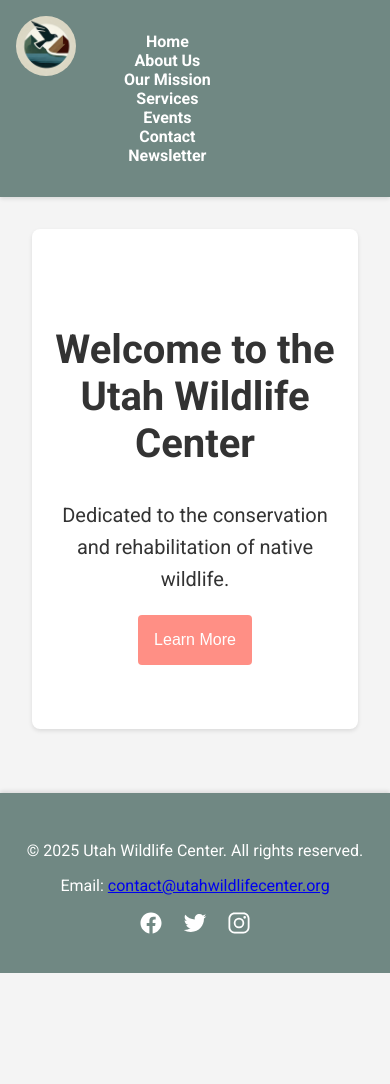
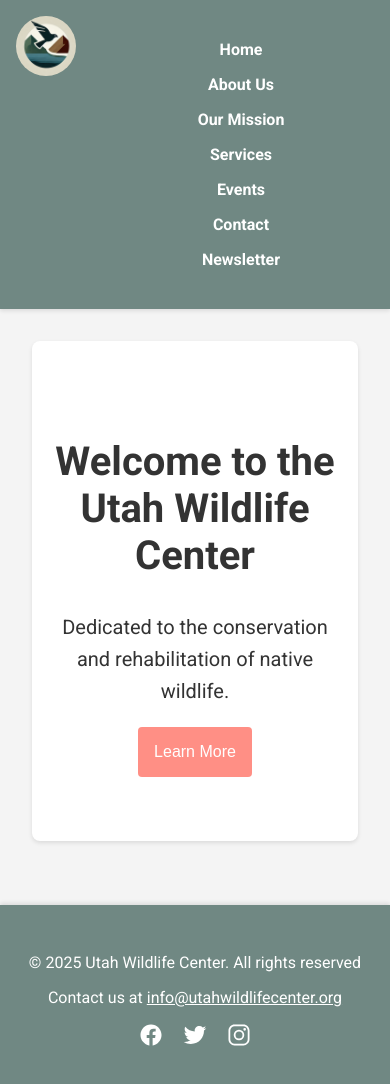
Before and after one commit to damonaw/utah-wildlife-center, a plain HTML site: page index.html in a window 390 px wide. Before the commit the page ends 973 px from the top, so only its background shows below. Drawn offline with nearby package versions, Linux system fonts and the light colour scheme; some packages are replaced by stand-ins of ours.

Commit message:
Update footer contact email and enhance navigation responsiveness

```diff
--- a/index.html
+++ b/index.html
@@ -35,8 +35,8 @@
         </main>
         <footer>
             <div class="container">
-                <p>&copy; 2025 Utah Wildlife Center. All rights reserved.</p>
-                <p>Email: <a href="mailto:contact@utahwildlifecenter.org">contact@utahwildlifecenter.org</a></p>
+                <p>&copy; 2025 Utah Wildlife Center. All rights reserved</p>
+                <p>Contact us at <a href="mailto:info@utahwildlifecenter.org" class="email">info@utahwildlifecenter.org</a></p>
                 <div class="social-media">
                     <a href="https://www.facebook.com/profile.php?id=61573730800869" target="_blank"><ion-icon name="logo-facebook"></ion-icon></a>
                     <a href="https://x.com/Utah_Wildlife" target="_blank"><ion-icon name="logo-twitter"></ion-icon></a>
--- a/styles.css
+++ b/styles.css
@@ -32,6 +32,7 @@ nav {
     display: flex;
     justify-content: space-between;
     align-items: center;
+    flex-wrap: wrap;
 }
 
 nav ul {
@@ -40,10 +41,11 @@ nav ul {
     justify-content: flex-end;
     margin: 0;
     padding: 0;
+    flex-wrap: wrap;
 }
 
 nav ul li {
-    margin: 0 1rem;
+    margin: 0.5rem 1rem;
 }
 
 nav ul li a {
@@ -166,6 +168,16 @@ footer .social-media a:hover {
     color: var(--secondary-color);
 }
 
+footer .email {
+    color: var(--white-color);
+    text-decoration: underline;
+    transition: color 0.3s ease;
+}
+
+footer .email:hover {
+    color: var(--secondary-color);
+}
+
 /* Google Map */
 #map {
     width: 100%;
@@ -207,6 +219,21 @@ footer .social-media a:hover {
 
 /* Responsive Design */
 @media (max-width: 768px) {
+    nav {
+        flex-direction: column;
+        align-items: flex-start;
+    }
+
+    nav ul {
+        flex-direction: column;
+        width: 100%;
+    }
+
+    nav ul li {
+        width: 100%;
+        text-align: center;
+    }
+
     nav ul {
         flex-direction: column;
         align-items: center;
```
